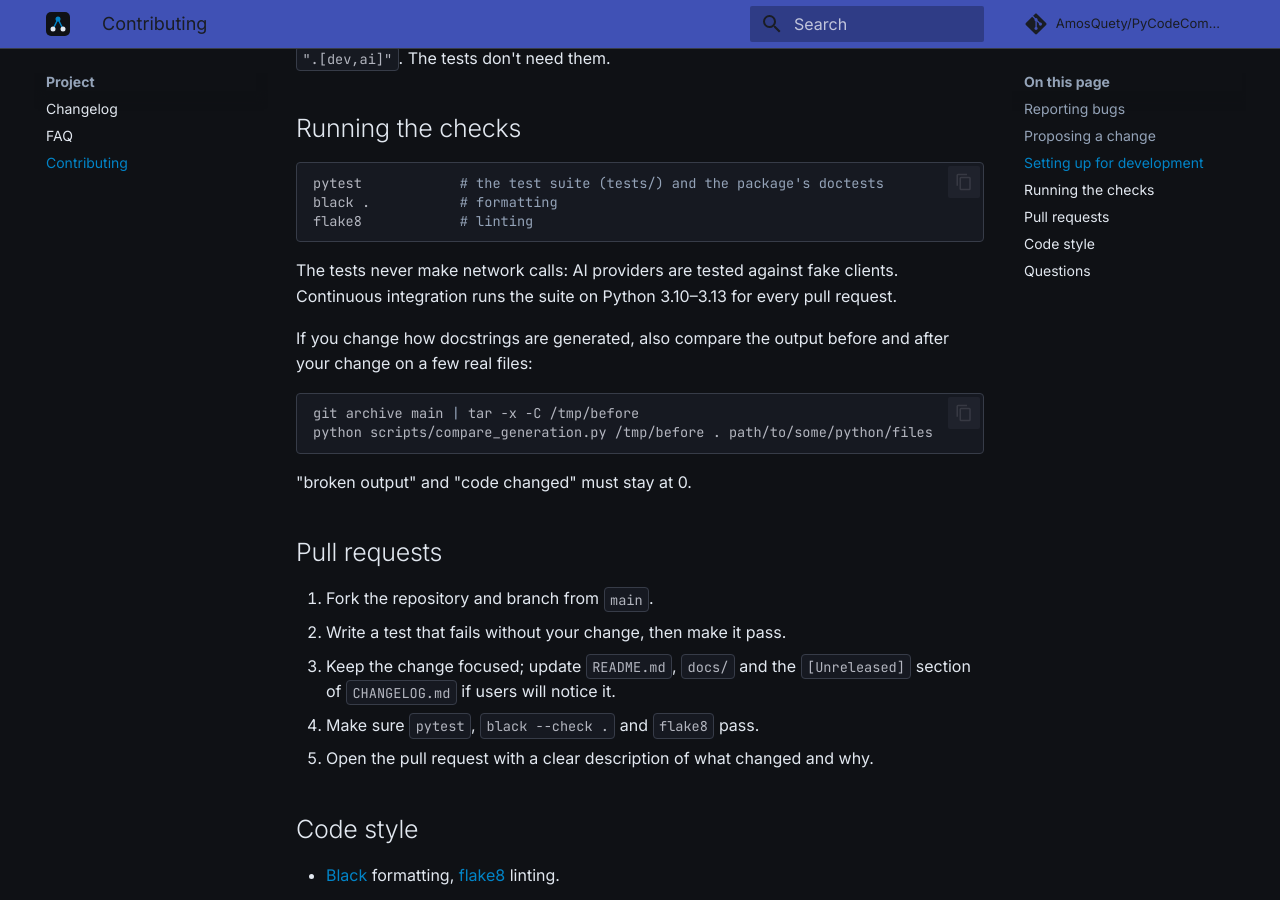
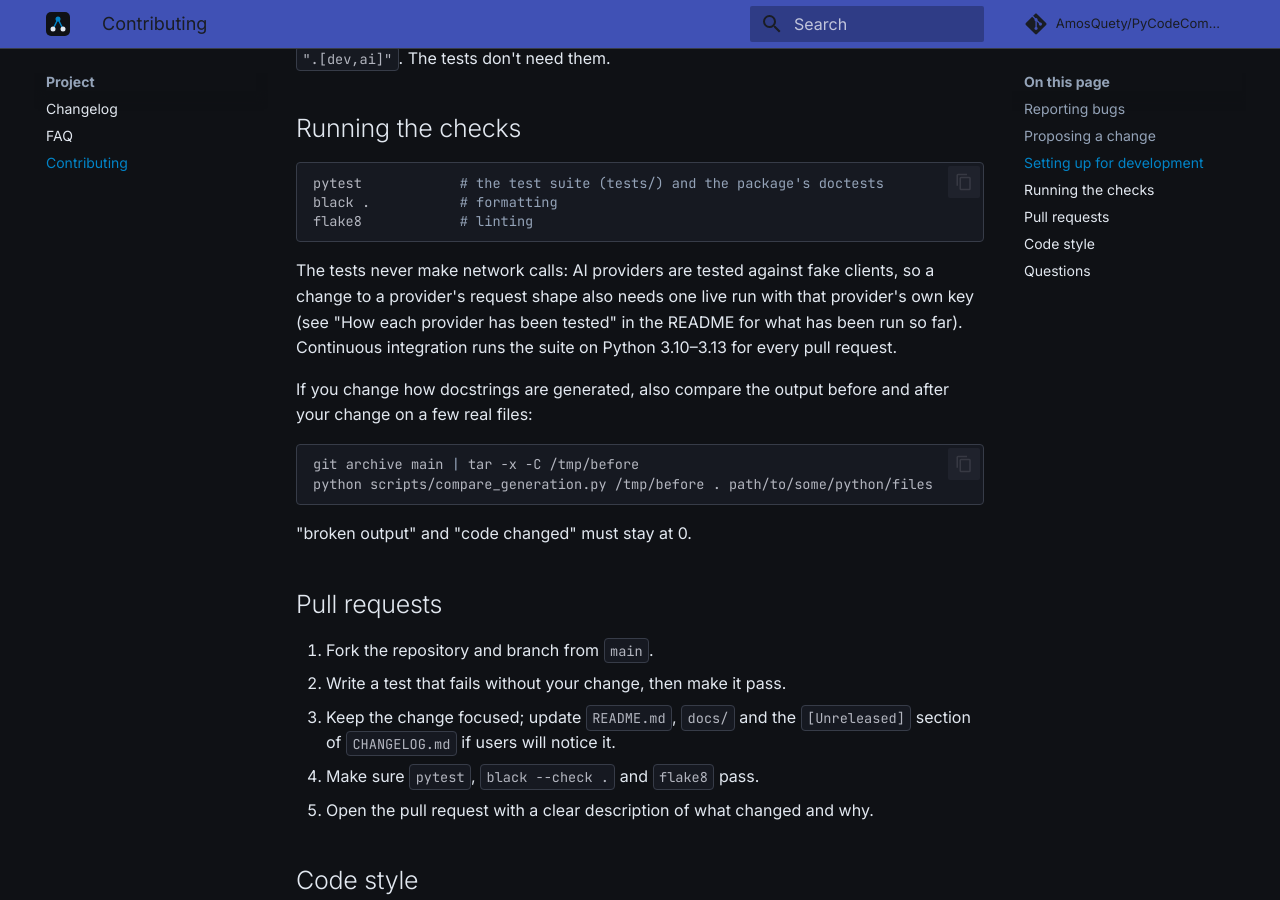
Before and after one commit to AmosQuety/PyCodeCommenter, an MkDocs documentation site: the page built from docs/contributing.md, in a window 1280 px wide and 900 px high, scrolled down 889 px. Built offline with MkDocs 1.6.1 and Material for MkDocs 9.7.7, drawn with Linux system fonts in a browser that asks for light colours; comment, search, counter and statistics services are not loaded.

Commit message:
docs: say how each AI provider has been tested

````diff
--- a/CONTRIBUTING.md
+++ b/CONTRIBUTING.md
@@ -42,7 +42,9 @@ flake8            # linting
 ```
 
 The tests never make network calls: AI providers are tested against fake
-clients. Continuous integration runs the suite on Python 3.10–3.13 for every
+clients, so a change to a provider's request shape also needs one live run with
+that provider's own key (see "How each provider has been tested" in the README
+for what has been run so far). Continuous integration runs the suite on Python 3.10–3.13 for every
 pull request.
 
 If you change how docstrings are generated, also compare the output before
````
Also changed, not shown: README.md (+2 -0 lines), docs/dev-notes/v2.6.0-handoff.md (+7 -4 lines).
